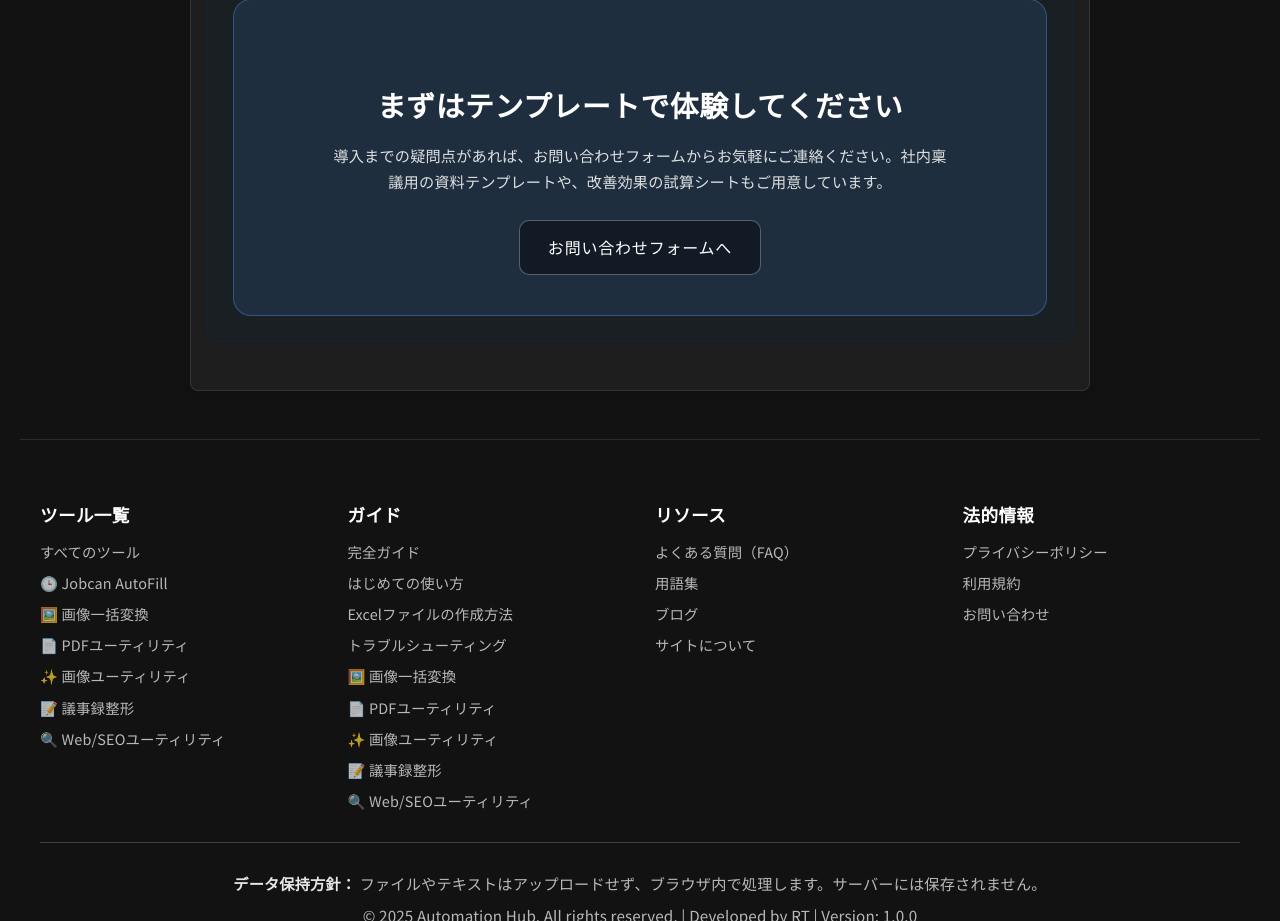
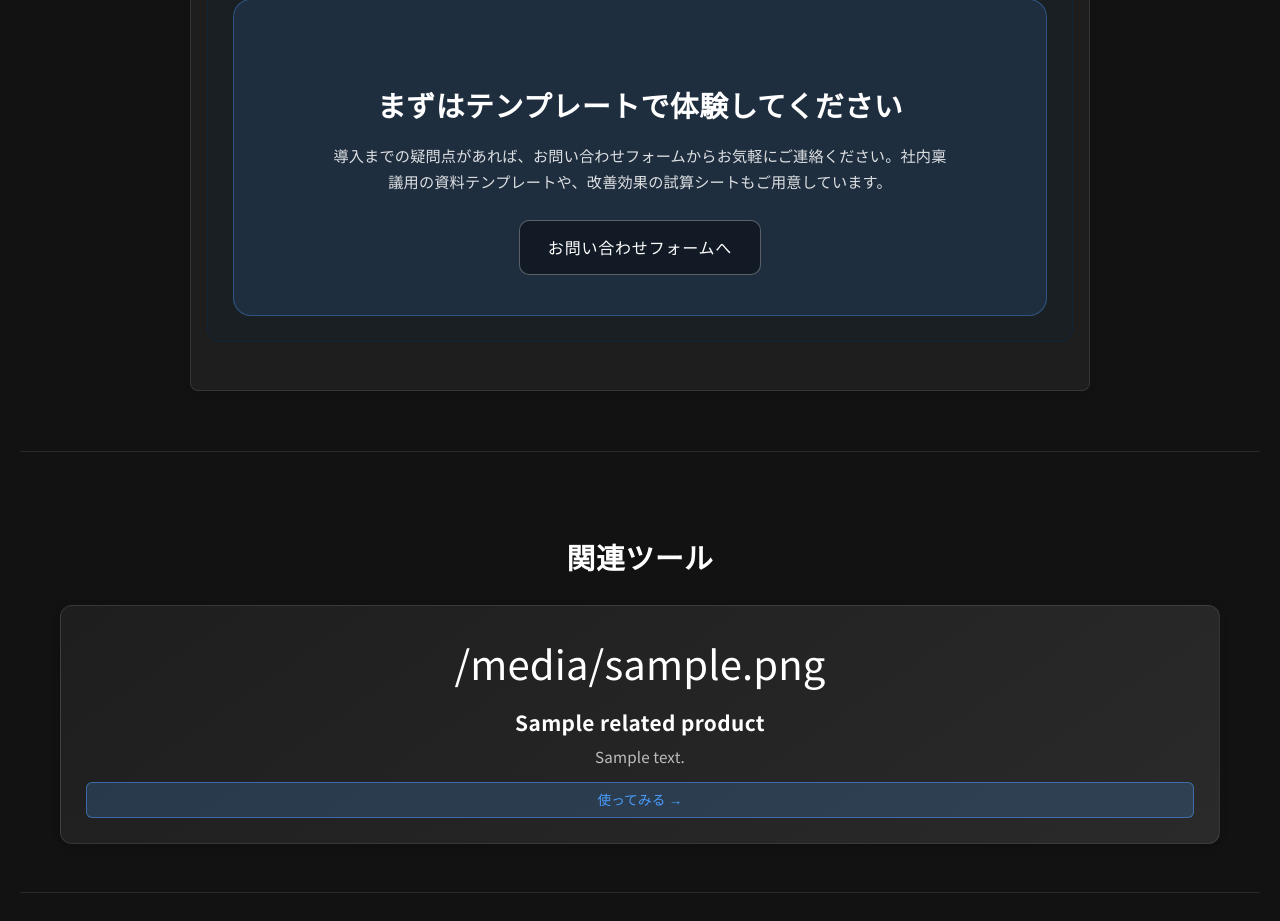
Before and after one commit to RikuTerayama/jobcan_automation, a Flask app: template templates/autofill.html in a window 1280 px wide. Shown: the part 5579-6500 px from the top of the page. Run offline with Flask 3, Linux system fonts and the light colour scheme; the template is opened without the code that fills it: most values are stand-ins (such as "Sample title", 1, 10 or a date in 2020).

Commit message:
Update autofill.html

```diff
--- a/templates/autofill.html
+++ b/templates/autofill.html
@@ -951,8 +951,7 @@
         </div>
     </main>
 
-        <!-- フッター -->
-    </main>
+    {% include 'includes/related_tools.html' %}
     {% include 'includes/footer.html' %}
 
     <!-- プログレスポップアップ -->
```
